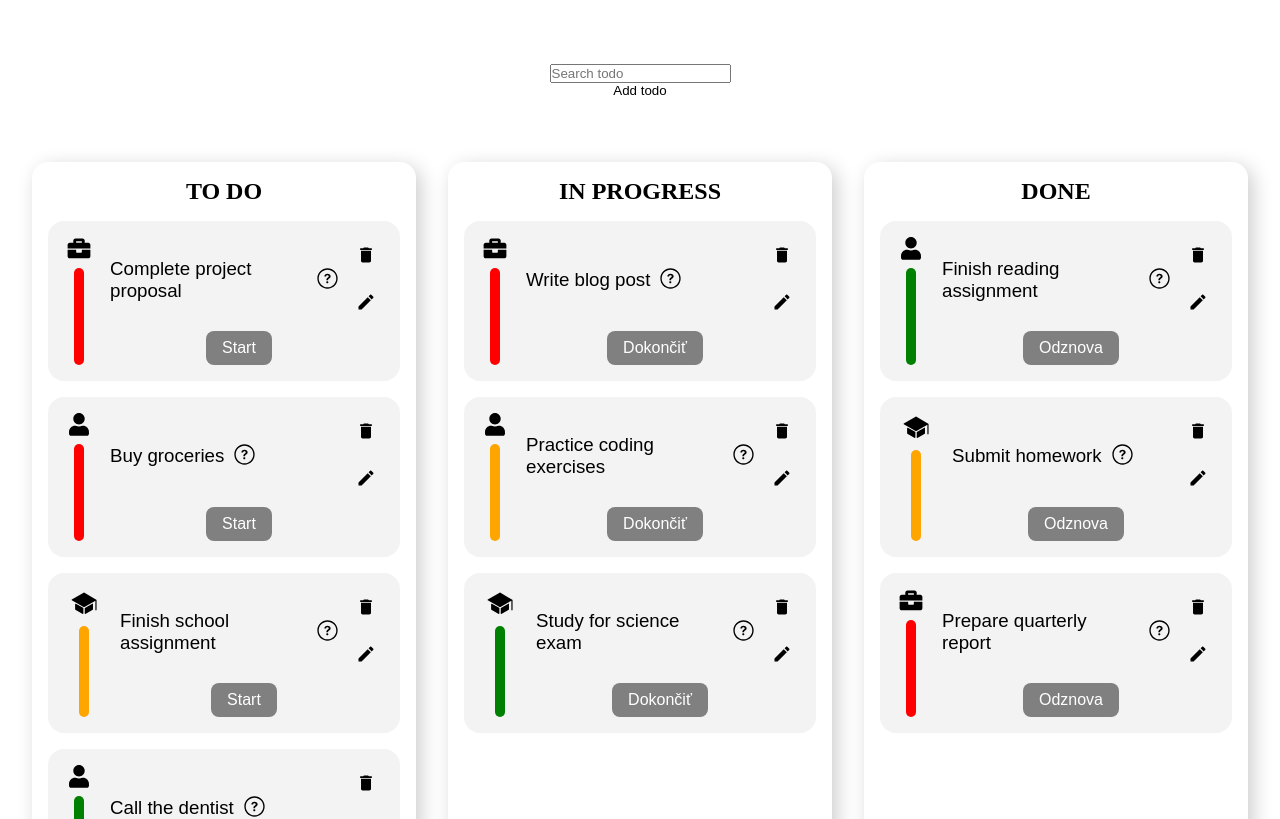
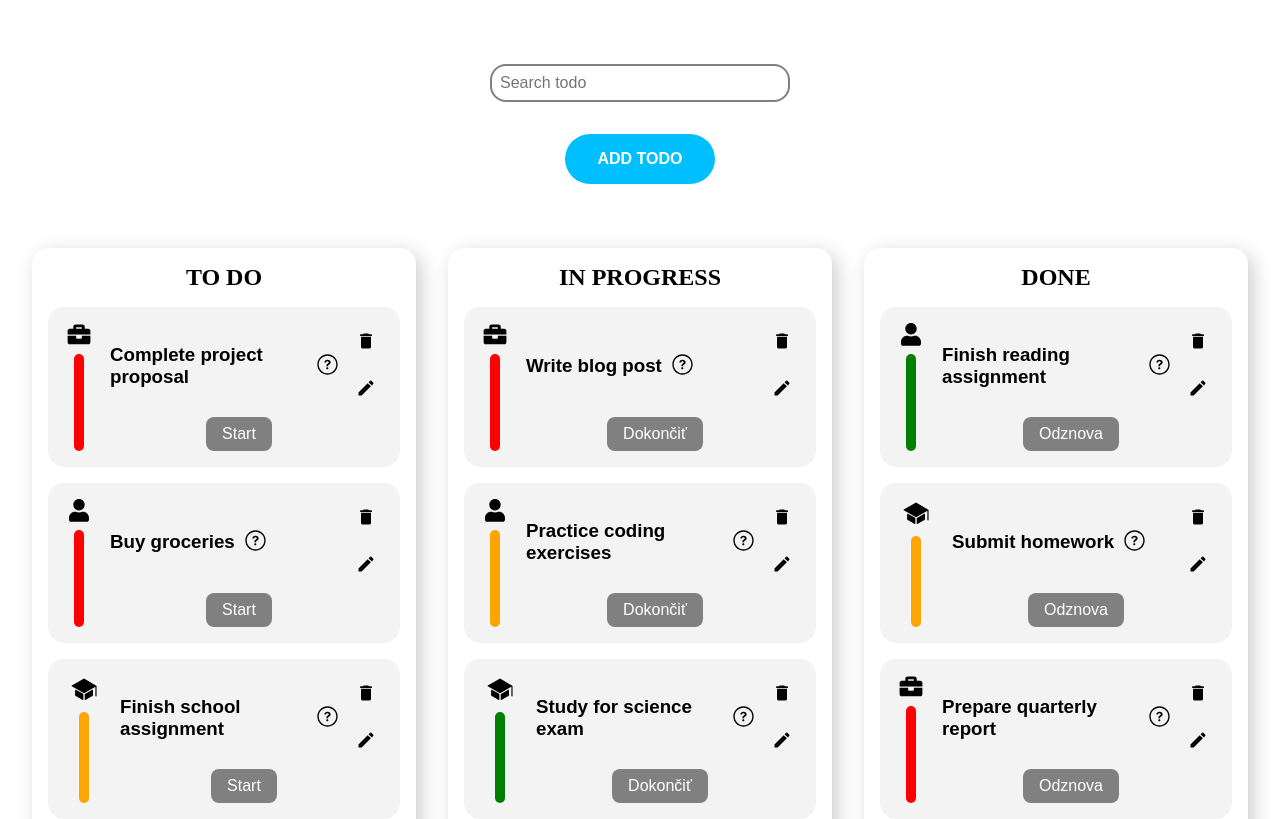
Before and after one commit to JaroslavDrozd000/TODO, a React (Vite) app: page / in a window 1280 px wide. Shown: the top 819 px of the page. Built offline with nearby package versions, Linux system fonts and the light colour scheme.

Commit message:
header done, todo searching done

```diff
--- a/src/components/header/Header.tsx
+++ b/src/components/header/Header.tsx
@@ -1,10 +1,18 @@
+import { useAppContext } from '../../hooks';
 import './header.css';
 
 const Header = () => {
+  const { setTodoTitleSearch } = useAppContext();
+
   return (
     <div className='header-container'>
-      <input type='text' placeholder='Search todo' />
-      <button>Add todo</button>
+      <input
+        className='header-input'
+        type='text'
+        placeholder='Search todo'
+        onChange={(e) => setTodoTitleSearch(e.target.value)}
+      />
+      <button className='header-button'>Add todo</button>
     </div>
   );
 };
--- a/src/components/header/header.css
+++ b/src/components/header/header.css
@@ -2,7 +2,29 @@
   width: 100%;
   padding: 2rem;
   display: flex;
+  gap: 2rem;
   flex-direction: column;
   justify-content: center;
   align-items: center;
 }
+
+.header-input {
+  padding: 0.5rem;
+  width: 300px;
+  border-radius: 1rem;
+  font-size: 1rem;
+  border: 2px solid gray;
+}
+
+.header-button {
+  background-color: rgb(0, 191, 255);
+  padding: 1rem 2rem;
+  border-radius: 2rem;
+  font-size: 1rem;
+  color: white;
+  font-weight: bolder;
+  text-transform: uppercase;
+}
+.header-button:hover {
+  background-color: rgb(0, 127, 170);
+}
--- a/src/components/index.ts
+++ b/src/components/index.ts
@@ -1,5 +1,6 @@
 import TodoItem from './todo/TodoItem';
 import TodoList from './todo/TodoList';
 import Header from './header/Header';
+import Modal from './modal/Modal';
 
-export { TodoItem, TodoList, Header };
+export { TodoItem, TodoList, Header, Modal };
--- /dev/null
+++ b/src/components/modal/Modal.tsx
@@ -0,0 +1,11 @@
+import './modal.css';
+
+const Modal = () => {
+  return (
+    <div>
+      <div>modal</div>
+    </div>
+  );
+};
+
+export default Modal;
--- a/src/components/todo/TodoList.tsx
+++ b/src/components/todo/TodoList.tsx
@@ -1,14 +1,30 @@
-import { ITodoList } from '../../utils/interfaces/interface';
+import { useEffect, useState } from 'react';
+import { useAppContext } from '../../hooks';
+import { ITodoItem, ITodoList } from '../../utils/interfaces/interface';
 import TodoItem from './TodoItem';
 import './todoList.css';
 
 interface ITodoListParams extends ITodoList {}
 
 const TodoList = ({ heading, buttonLabel, todos }: ITodoListParams) => {
+  const { todoTitleSearch } = useAppContext();
+
+  const [tempTodos, setTempTodos] = useState<ITodoItem[]>([]);
+
+  useEffect(() => {
+    setTempTodos(
+      todos.filter((todo) =>
+        todo.title
+          .toLocaleLowerCase()
+          .includes(todoTitleSearch.toLocaleLowerCase())
+      )
+    );
+  }, [todoTitleSearch]);
+
   return (
     <div className='todo-list-container'>
       <h1 className='todo-list-heading'>{heading}</h1>
-      {todos.map((todo) => (
+      {tempTodos.map((todo) => (
         <TodoItem key={todo.title} {...{ ...todo, buttonLabel }} />
       ))}
     </div>
--- a/src/components/todo/todoItem.css
+++ b/src/components/todo/todoItem.css
@@ -51,7 +51,7 @@
 
 .todo-item-title {
   text-align: left;
-  font-weight: 400;
+  font-weight: bold;
 }
 
 .todo-item-buttons-container {
--- a/src/providers/AppProvider.tsx
+++ b/src/providers/AppProvider.tsx
@@ -5,6 +5,8 @@ import { done, inProgress, toDo } from '../constants/todo';
 export interface IAppContext {
   todos: ITodoList[];
   setTodos: (todos: ITodoList[]) => void;
+  todoTitleSearch: string;
+  setTodoTitleSearch: (todoTitleSearch: string) => void;
 }
 
 export const AppContext = createContext<IAppContext | null>(null);
@@ -27,9 +29,12 @@ const AppProvider = ({ children }: { children: ReactNode }) => {
       todos: done,
     },
   ]);
+  const [todoTitleSearch, setTodoTitleSearch] = useState<string>('');
 
   return (
-    <AppContext.Provider value={{ todos, setTodos }}>
+    <AppContext.Provider
+      value={{ todos, setTodos, todoTitleSearch, setTodoTitleSearch }}
+    >
       {children}
     </AppContext.Provider>
   );
```
Also changed, not shown: src/components/modal/modal.css (added).
